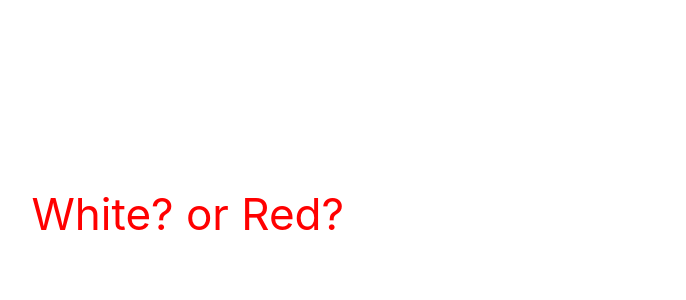
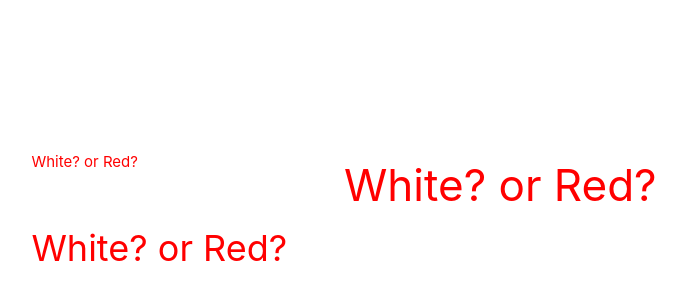
Before and after one commit to koyamal/pra_vue3, a Vue app in the folder Vue3FrontDevTextBook02/chap02/hello-vue/: page / in a window 1280 px wide. Shown: the part 186-486 px from the top of the page, without its empty margins (296-982 px from the left). Built offline with nearby package versions, Linux system fonts and the light colour scheme.

Commit message:
Use 2 line

```diff
--- a/Vue3FrontDevTextBook02/chap02/hello-vue/src/App.vue
+++ b/Vue3FrontDevTextBook02/chap02/hello-vue/src/App.vue
@@ -23,8 +23,8 @@ setInterval(() => {
 </script>
 
 <template>
-  <!-- <p v-bind:style="{color: whiteOrRed}">White? or Red?</p>
-  <p v-bind:style="{color: whiteOrRed, fontSize:textSize}">White? or Red?</p> -->
+  <p v-bind:style="{color: whiteOrRed}">White? or Red?</p>
+  <p v-bind:style="{color: whiteOrRed, fontSize:textSize}">White? or Red?</p>
   <p v-bind:style="{color: whiteOrRed, fontSize:textSizeRef}">White? or Red?</p>
 </template>
 
```
